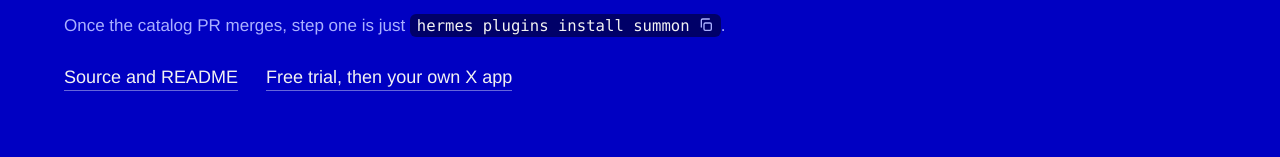
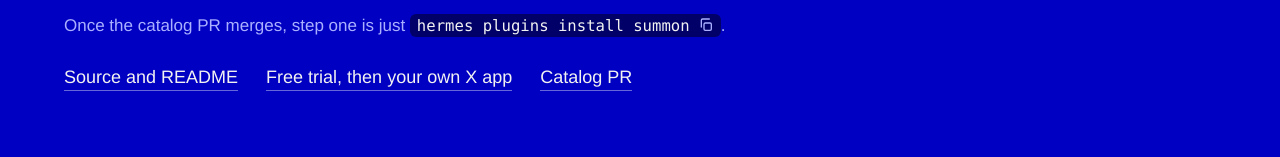
Before and after one commit to gtmcknight/hermes-summon, a plain HTML site: page relay/public/index.html in a window 1280 px wide. Shown: the part 1138-1295 px from the top of the page. Drawn offline with Linux system fonts and the light colour scheme.

Commit message:
page: link to the catalog PR
Co-Authored-By: Claude Fable 5.1 <noreply@anthropic.com>
Claude-Session: https://claude.ai/code/session_0144Jwi2Mi5ngowKZxGwt7W6

```diff
--- a/relay/public/index.html
+++ b/relay/public/index.html
@@ -92,6 +92,7 @@ footer a{color:var(--ink);text-decoration:none;border-bottom:1px solid #fff6}
     <div class="links">
       <a href="https://github.com/gtmcknight/hermes-summon">Source and README</a>
       <a href="https://github.com/gtmcknight/hermes-summon#what-it-costs">Free trial, then your own X app</a>
+      <a href="https://github.com/NousResearch/hermes-agent/pull/153861">Catalog PR</a>
     </div>
   </section>
 <footer>Only you can summon your bot: it reads your posts by user ID, so strangers never reach your agent or your bill. Summons get web, images, video and skills, never your terminal or files. A Hermes Agent plugin by <a href="https://taylor.fyi">Taylor McKnight</a>.</footer>
```
